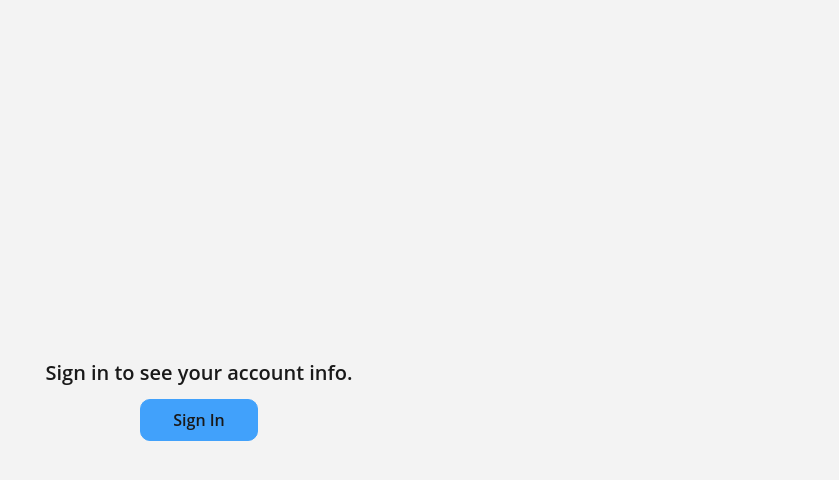
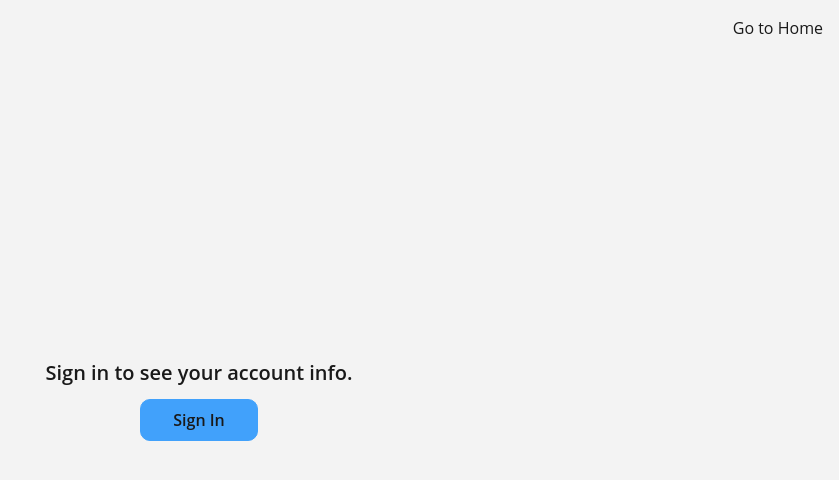
Before and after one commit to kwei/demoPages, a Next.js app in the folder my-app/: page /session in a window 1280 px wide. Shown: the top 480 px of the page, without its empty margins (441-1280 px from the left). Built offline with nearby package versions, Linux system fonts and the light colour scheme; no server answers.

Commit message:
feat: oauth

```diff
--- a/my-app/src/app/indexedDB/page.tsx
+++ b/my-app/src/app/indexedDB/page.tsx
@@ -1,3 +1,5 @@
+'use client'
+
 import { Footer } from "@/components/Footer"
 import { ActionCard } from "./ActionCard"
 import { AddDataCard } from "./AddDataCard"
@@ -6,6 +8,8 @@ import { DeleteDataCard } from "./DeleteDataCard"
 import { DeleteStoreCard } from "./DeleteStoreCard"
 import { UpdateDataCard } from "./UpdateDataCard"
 import { Header } from "@/components/Header"
+import {HomeLink} from "@/components/HomeLink";
+import {useRouter} from "next/navigation";
 
 export const metadata = {
   openGraph: {
@@ -30,9 +34,13 @@ const PAGE_DESC1 = 'First, you need to create a DB, then you can create a store.
 const PAGE_DESC2 = 'Press F12 and select Application tab to observe the data in the IndexedDB in the Storage section.'
 
 export default function Home() {
+  const router = useRouter()
+
   return (
     <>
       <Header title={PAGE_TITLE} descList={[PAGE_DESC1, PAGE_DESC2]} />
+
+      <HomeLink router={router} />
 
       <main className="relative flex w-full h-full flex-row flex-wrap gap-5 p-4 md:p-8 ml:p-12">
         <CreateStoreCard />
--- a/my-app/src/app/session/page.tsx
+++ b/my-app/src/app/session/page.tsx
@@ -1,7 +1,17 @@
+'use client'
+
 import {SessionTest} from "@/app/SessionTest";
+import {useRouter} from "next/navigation";
+import {HomeLink} from "@/components/HomeLink";
 
-export default async function Home() {
+export default async function Home()
+{
+    const router = useRouter()
+
     return (
-        <SessionTest />
+        <>
+            <HomeLink router={router} />
+            <SessionTest />
+        </>
     )
 }
--- a/my-app/src/app/swagger/page.tsx
+++ b/my-app/src/app/swagger/page.tsx
@@ -8,10 +8,13 @@ import { ApiTestResType } from "../api/test/type";
 import { ApiPageTitleResType } from "../api/pageTitle/type";
 import ApiDoc from "./ApiDoc";
 import { ApiPageDescResType } from "../api/pageTitle/[id]/type";
+import {useRouter} from "next/navigation";
+import {HomeLink} from "@/components/HomeLink";
 
 export default function Home() {
     const [pageDesc, setPageDesc] = useState<string[]>(['Loading...'])
     const [pageTitle, setPageTitle] = useState<string>('Loading...')
+    const router = useRouter()
 
     useEffect(() => {
         getTestInfo()
@@ -52,6 +55,8 @@ export default function Home() {
     <>
         <Header title={pageTitle} descList={pageDesc}></Header>
 
+        <HomeLink router={router} />
+
         <main className="relative flex w-full h-full flex-row flex-wrap gap-5 p-4 md:p-8 ml:p-12">
             <ApiDoc url="./assets/swagger/swagger.yaml" />
         </main>
--- a/my-app/src/components/Button.tsx
+++ b/my-app/src/components/Button.tsx
@@ -27,7 +27,7 @@ export const Button = memo((props: ButtonPropsType) => {
 
     return (
         <button
-            className={`relative select-none w-fit font-semibold border h-fit rounded-2.5 whitespace-nowrap cursor-pointer px-8 py-2 ${btnColor} ${btnStyle} ${loading ? 'cursor-progress' : ''}`}
+            className={`relative select-none w-fit font-semibold border h-fit rounded-2.5 whitespace-nowrap cursor-pointer select-none px-8 py-2 ${btnColor} ${btnStyle} ${loading ? 'cursor-progress' : ''}`}
             onClick={onClick}
             disabled={loading}
         >
--- /dev/null
+++ b/my-app/src/components/HomeLink.tsx
@@ -0,0 +1,5 @@
+import {AppRouterInstance} from "next/dist/shared/lib/app-router-context";
+
+export const HomeLink = ({router}: {router: AppRouterInstance}) => {
+    return <span className='fixed z-50 top-4 right-4 cursor-pointer select-none' onClick={() => router.push('/')}>Go to Home</span>
+}
```
